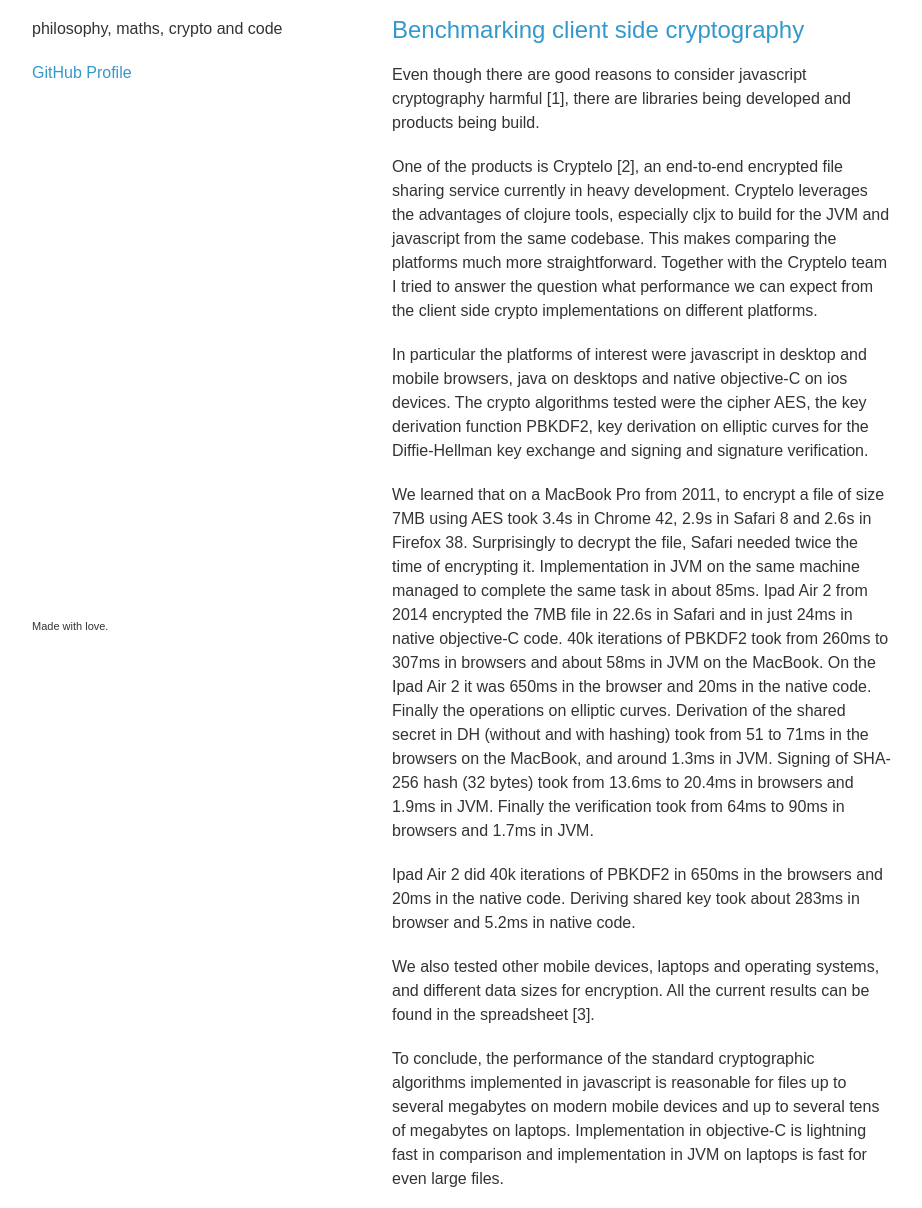
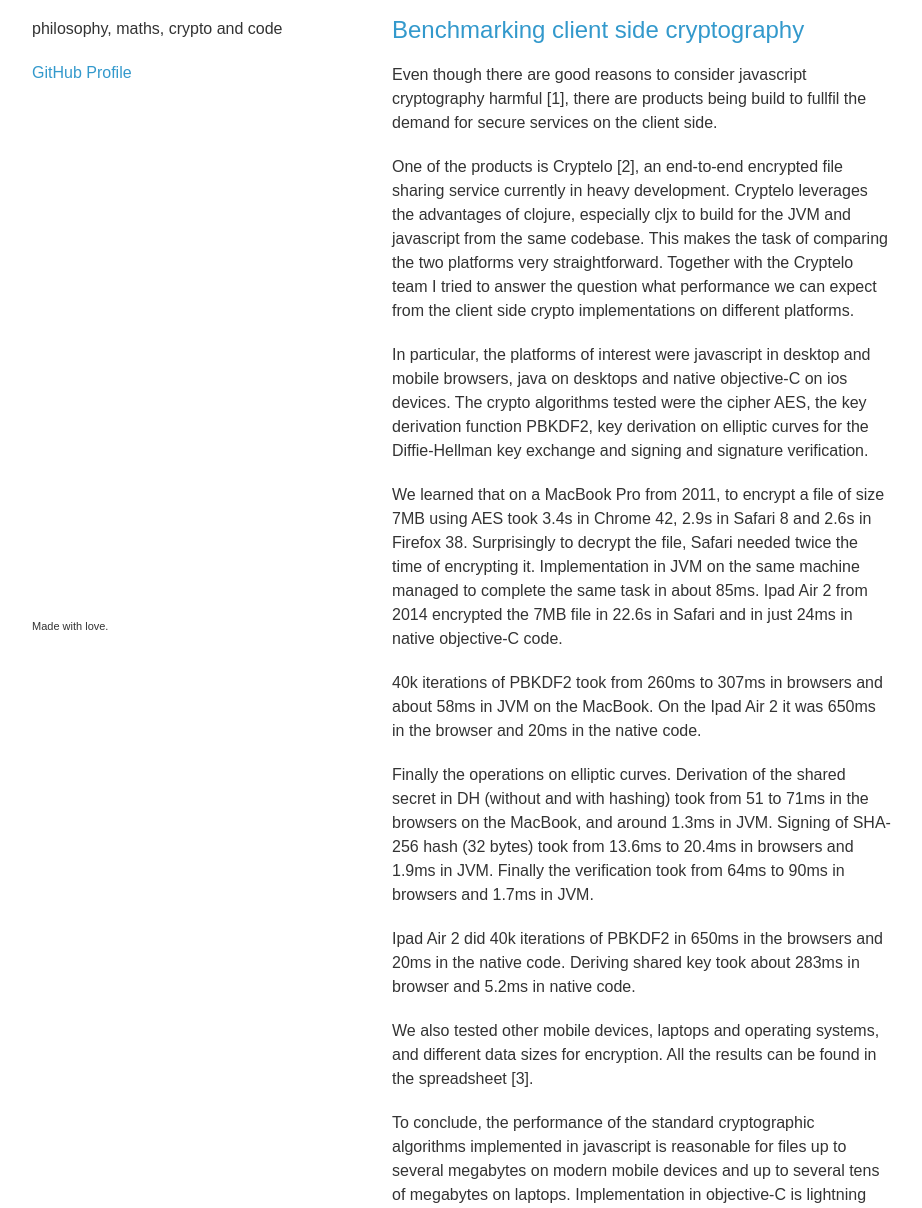
Before and after one commit to frrp/frrp.github.io, a plain HTML site: page index.html in a window 1280 px wide. Shown: the part 92-1300 px from the top of the page, without its empty margins (178-1100 px from the left). Drawn offline with Linux system fonts and the light colour scheme.

Commit message:
improvements

```diff
--- a/index.html
+++ b/index.html
@@ -31,14 +31,14 @@
 <article>
   <h2  class="unspaced"><a href="#crypto-benchmarks">Benchmarking client side cryptography</a></h2>
 <p>
-Even though there are good reasons to consider javascript cryptography harmful [1], there are libraries being developed and products being build.
+Even though there are good reasons to consider javascript cryptography harmful [1], there are products being build to fullfil the demand for secure services on the client side.
 <p>
 One of the products is Cryptelo [2], an end-to-end encrypted file sharing service currently in heavy development.
-Cryptelo leverages the advantages of clojure tools, especially cljx to build for the JVM and javascript from the same codebase. This makes comparing the platforms much more straightforward.
+Cryptelo leverages the advantages of clojure, especially cljx to build for the JVM and javascript from the same codebase. This makes the task of comparing the two platforms very straightforward.
 Together with the Cryptelo team I tried to answer the question what performance we can expect from the client side crypto implementations on different platforms.
 </p>
 <p>
-In particular the platforms of interest were javascript in desktop and mobile browsers, java on desktops and native objective-C on ios devices.
+In particular, the platforms of interest were javascript in desktop and mobile browsers, java on desktops and native objective-C on ios devices.
 
 The crypto algorithms tested were the cipher AES, the key derivation function PBKDF2, key derivation on elliptic curves for the Diffie-Hellman key exchange and signing and signature verification.
 </p>
@@ -46,14 +46,18 @@
 We learned that on a MacBook Pro from 2011, to encrypt a file of size 7MB using AES took 3.4s in Chrome 42, 2.9s in Safari 8 and 2.6s in Firefox 38. Surprisingly to decrypt the file, Safari needed twice the time of encrypting it.
 Implementation in JVM on the same machine managed to complete the same task in about 85ms.
 Ipad Air 2 from 2014 encrypted the 7MB file in 22.6s in Safari and in just 24ms in native objective-C code.
+</p>
+<p>
 40k iterations of PBKDF2 took from 260ms to 307ms in browsers and about 58ms in JVM on the MacBook. On the Ipad Air 2 it was 650ms in the browser and 20ms in the native code.
+</p>
+<p>
 Finally the operations on elliptic curves. Derivation of the shared secret in DH (without and with hashing) took from 51 to 71ms in the browsers on the MacBook, and around 1.3ms in JVM. Signing of SHA-256 hash (32 bytes) took from 13.6ms to 20.4ms in browsers and 1.9ms in JVM. Finally the verification took from 64ms to 90ms in browsers and 1.7ms in JVM.
 </p>
 <p>
 Ipad Air 2 did 40k iterations of PBKDF2 in 650ms in the browsers and 20ms in the native code. Deriving shared key took about 283ms in browser and 5.2ms in native code.
 </p>
 <p>
-We also tested other mobile devices, laptops and operating systems, and different data sizes for encryption. All the current results can be found in the spreadsheet [3].
+We also tested other mobile devices, laptops and operating systems, and different data sizes for encryption. All the results can be found in the spreadsheet [3].
 </p>
 <p>
 To conclude, the performance of the standard cryptographic algorithms implemented in javascript is reasonable for files up to several megabytes on modern mobile devices and up to several tens of megabytes on laptops. Implementation in objective-C is lightning fast in comparison and implementation in JVM on laptops is fast for even large files.
```
